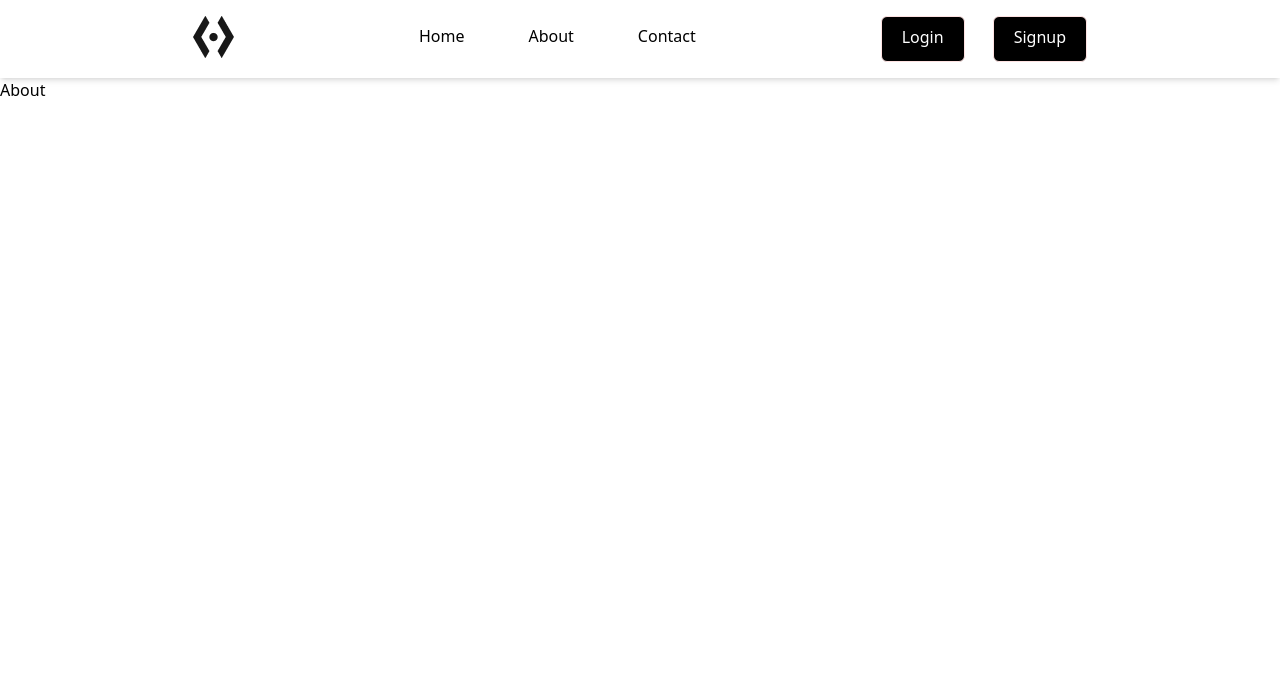
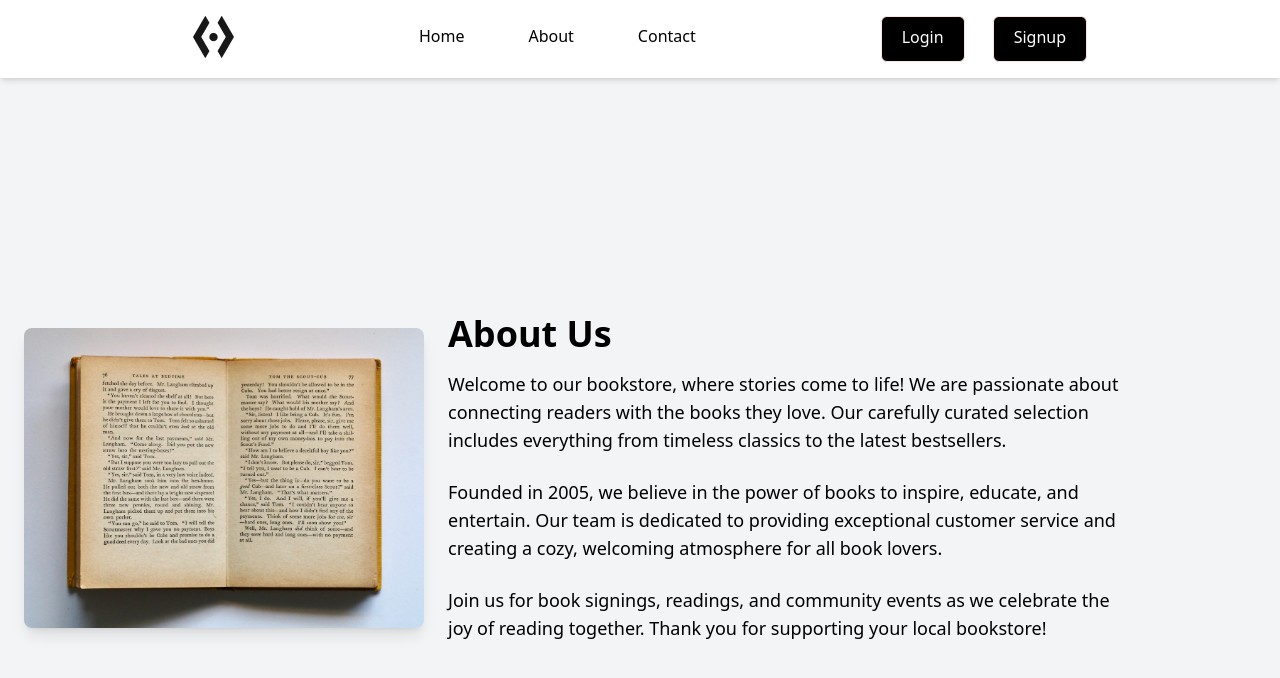
Before and after one commit to Dinesh10731j/BookNest, a Next.js app: page /about in a window 1280 px wide. Shown: the top 678 px of the page. Built offline with nearby package versions, Linux system fonts and the light colour scheme.

Commit message:
about page completed

```diff
--- a/src/app/(landingpage)/about/page.tsx
+++ b/src/app/(landingpage)/about/page.tsx
@@ -1,9 +1,38 @@
-import React from 'react'
+import React from 'react';
+import Image from 'next/image';
+import bookImg from '../../../assets/book.jpg';
 
-const About = () => {
+const About: React.FC = () => {
   return (
-    <div>About</div>
-  )
-}
+    <div className="flex  flex-col lg:flex-row items-center justify-center p-6 bg-gray-100 min-h-screen">
+      <div className="flex-shrink-0 mb-6 lg:mb-0 lg:mr-6">
+        <Image
+          src={bookImg}
+          alt="Books"
+          width={400}
+          height={300}
+          className="rounded-lg shadow-lg"
+        />
+      </div>
+      <div className="flex-1">
+        <h1 className="text-4xl font-bold mb-4">About Us</h1>
+        <p className="text-lg text-center lg:text-left max-w-2xl mb-6">
+          Welcome to our bookstore, where stories come to life! We are passionate about
+          connecting readers with the books they love. Our carefully curated selection includes
+          everything from timeless classics to the latest bestsellers.
+        </p>
+        <p className="text-lg text-center lg:text-left max-w-2xl mb-6">
+          Founded in 2005, we believe in the power of books to inspire, educate, and entertain.
+          Our team is dedicated to providing exceptional customer service and creating a cozy,
+          welcoming atmosphere for all book lovers.
+        </p>
+        <p className="text-lg text-center lg:text-left max-w-2xl">
+          Join us for book signings, readings, and community events as we celebrate the joy of
+          reading together. Thank you for supporting your local bookstore!
+        </p>
+      </div>
+    </div>
+  );
+};
 
-export default About
+export default About;
--- a/src/components/Banner.tsx
+++ b/src/components/Banner.tsx
@@ -8,7 +8,7 @@ const Banner = () => {
     <>
     <div className=' mt-20 flex items-center justify-center'>
 
-        <div className='flex justify-evenly bg-gray-950 px-4 py-7 gap-5 items-center shadow-md'>
+        <div className=' sahdow-md flex justify-evenly bg-gray-950 px-4 py-7 gap-5 items-center shadow-md'>
             <div>
                 <h1 className='text-2xl text-white tracking-tight md:text-4xl text-center'> A room without books is like a body without a soul. – Cicero</h1>
             </div>
```
